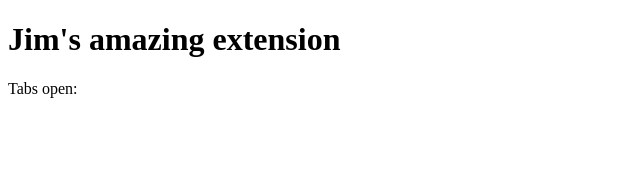
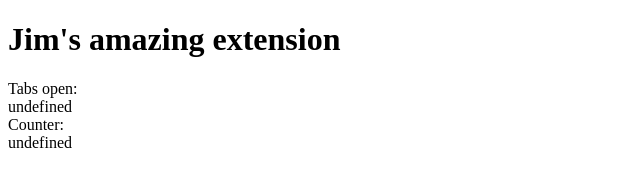
Before and after one commit to Jim6561/TabCountGraph, a browser extension: page main.html in a window 1280 px wide. Shown: the whole page, without its empty margins (0-640 px from the left). Drawn offline with Linux system fonts and the light colour scheme.

Commit message:
We put things in storage now.

```diff
--- a/main.html
+++ b/main.html
@@ -10,7 +10,11 @@
 <h1>Jim's amazing extension</h1>
 
 <div>Tabs open:
-<div id='myThing'></div>
+<div id='openTabs'></div>
 </div>
+<div>Counter:
+<div id='counter'></div>
+</div>
+
 </body>
 </html>
--- a/script.js
+++ b/script.js
@@ -1,11 +1,8 @@
 initView = function() {
-
-	let result = chrome.tabs.query({}, function(result) {
-		let numberTabs = result.length;
-		document.getElementById('myThing').innerHTML = JSON.stringify(numberTabs);
+	chrome.storage.local.get(['NumberTabs', 'counter'], function(data) {
+		document.getElementById('openTabs').innerHTML = JSON.stringify(data.NumberTabs);
+		document.getElementById('counter').innerHTML = JSON.stringify(data.counter);
 	});
-}
-
-
+};
 
 document.addEventListener('DOMContentLoaded', initView);
```
Also changed, not shown: background.js (+18 -0 lines), manifest.json.
